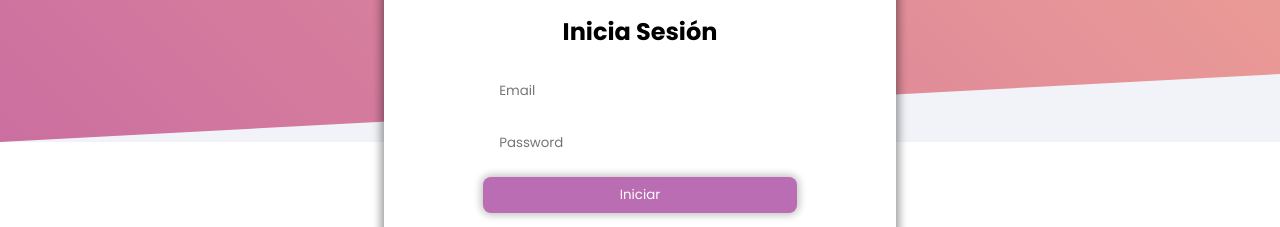
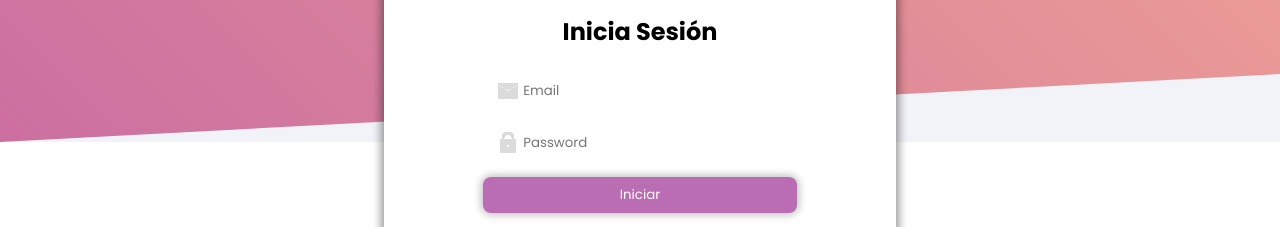
Before and after one commit to LeightNeal/arcaWeb, an Angular app: page /welcome/contact in a window 1280 px wide. Shown: the part 538-765 px from the top of the page. Built offline with nearby package versions, Linux system fonts and the light colour scheme.

Commit message:
login-form fin

```diff
--- a/src/app/components/forms/form-login/form-login.component.html
+++ b/src/app/components/forms/form-login/form-login.component.html
@@ -1,8 +1,14 @@
       <div class="formLogin-container">
         <form class="form-login centered-layout">
           <h2>Inicia Sesión</h2>
-          <input class="form-login__input" placeholder="Email" type="email" required>
-          <input class="form-login__input" placeholder="Password" type="password" required>
+          <div class="inputLogo centered-layout">
+            <img src="../../../../assets/img/envelope1.png" alt="">
+            <input class="form-login__input" placeholder="Email" type="email" required>
+          </div>
+          <div class="inputLogo centered-layout">
+              <img src="../../../../assets/img/lock.png" alt="">
+              <input class="form-login__input" placeholder="Password" type="password" required>
+          </div>
           <button class="form-login__submit" type="submit">Iniciar</button>
           <button class="form-login__submit" type="submit">Registrarse</button>
         </form>
--- a/src/styles.css
+++ b/src/styles.css
@@ -1503,6 +1503,7 @@ transition: .3s;
 .form-login input{
     border-radius: 5px;
     width: 70%;
+    padding-left: 40px;
 }
 
 .container-form-login {
@@ -1513,3 +1514,24 @@ transition: .3s;
     text-align: center;
     margin-bottom: 3vh;
 }
+
+.inputLogo{
+    position: relative;
+    padding: .5rem 1rem;
+    width: 100%;
+    margin-bottom: 1rem;
+    border-radius: .5vmin;
+    border: none;
+    transition: border .1s ease-in;
+    margin: 0;
+    padding: 0;
+    background-color: #fff;
+}
+
+.inputLogo img {
+    position: absolute;
+    left: 0px;
+    top: -3px;
+    padding: 9px 80px;
+    transition: 0.3s;
+  }
```
Also changed, not shown: src/assets/img/envelope1.png (added), src/assets/img/lock.png (added).
